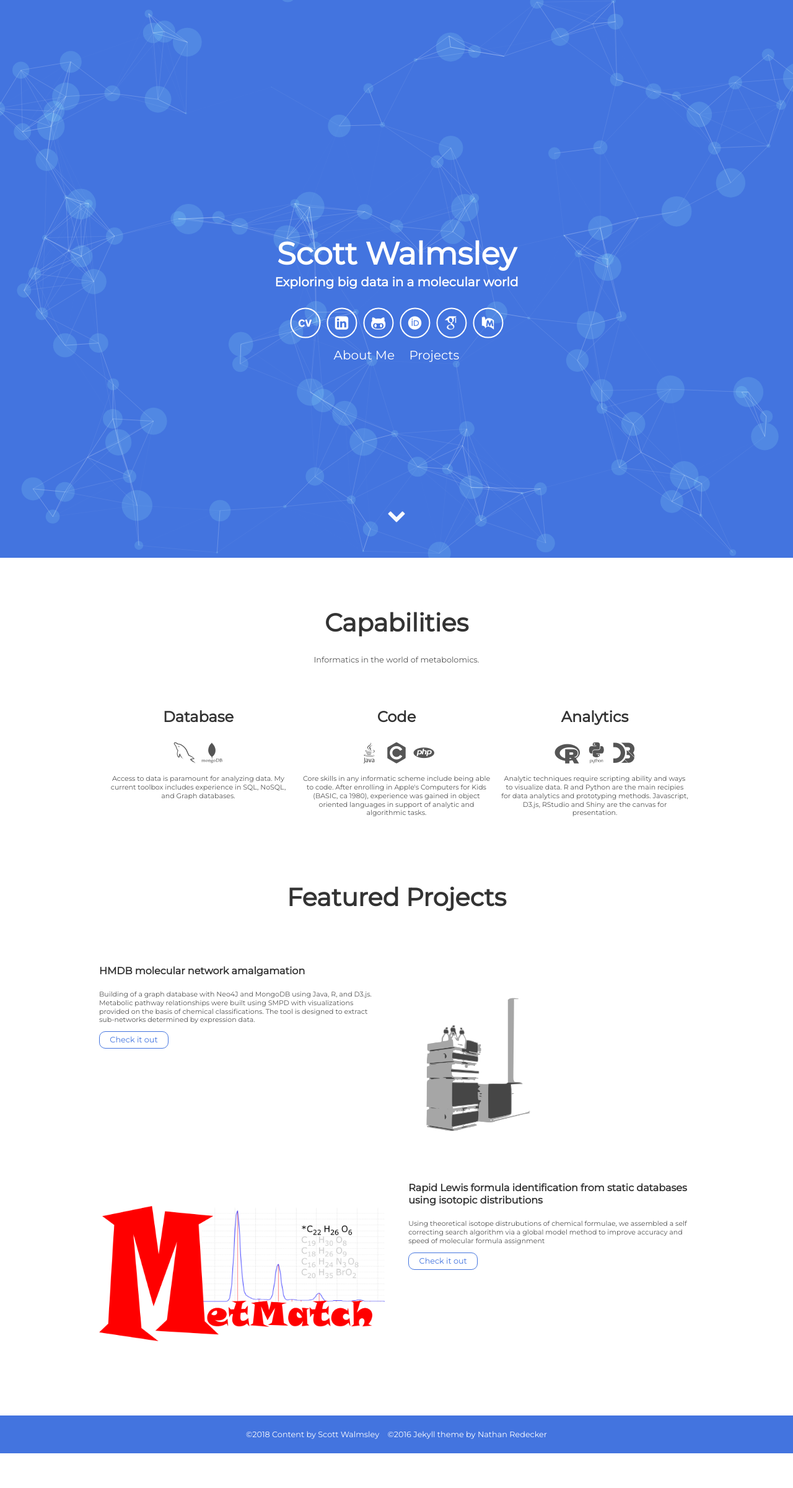
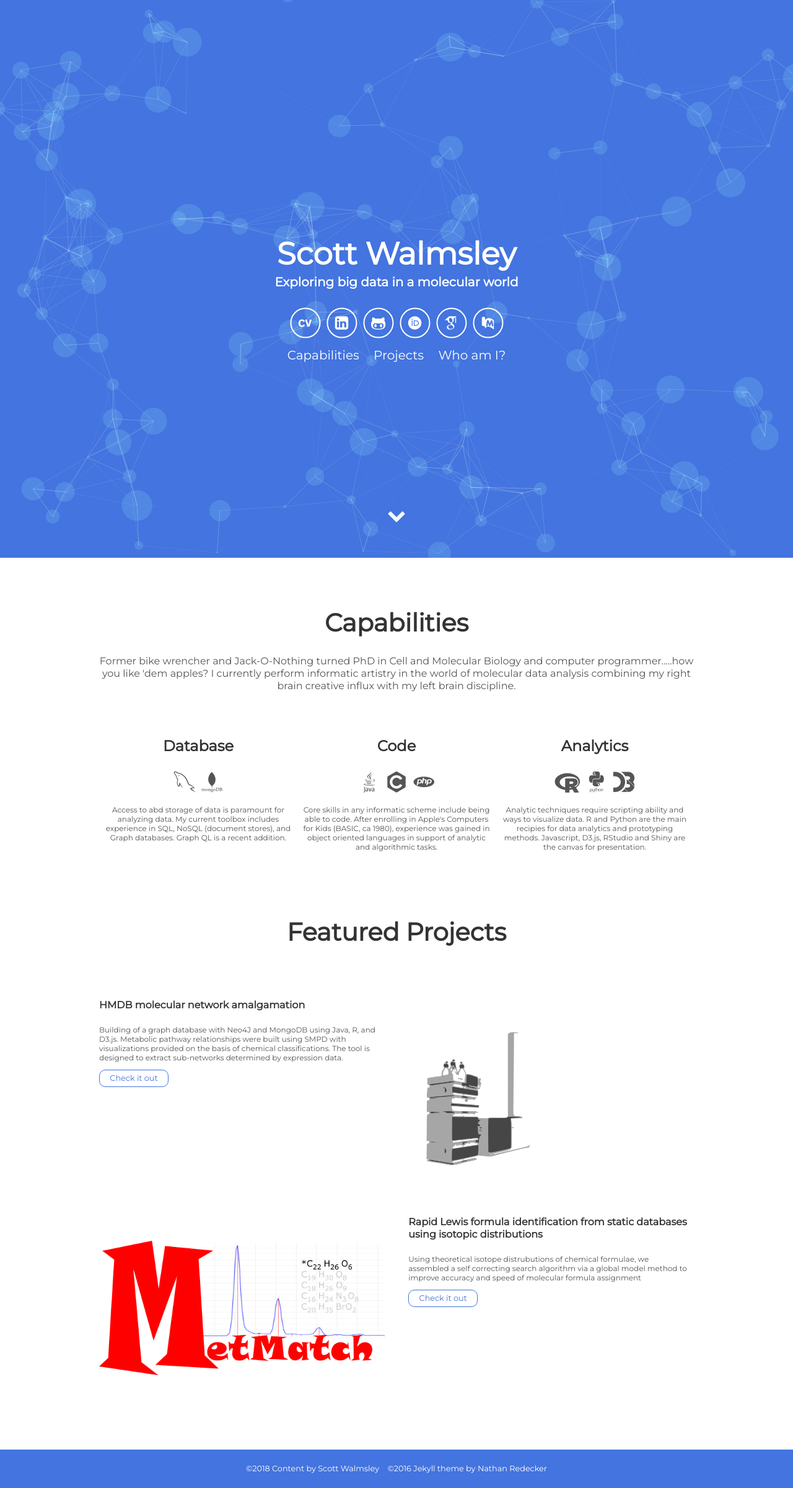
Before and after one commit to scottwalmsley/scottwalmsley.github.io, a Jekyll site: the page built from index.html, in a window 1280 px wide. Shown: the whole page at 62% size. Built offline with Jekyll 4.4.1, drawn with Linux system fonts in a browser that asks for light colours; some web fonts are replaced; before the commit the page ends 2345 px from its top, so only the background shows below that.

Commit message:
COntent update.

```diff
--- a/_config.yml
+++ b/_config.yml
@@ -8,7 +8,7 @@ url: "https://scottwalmsley.github.io" # the base hostname & protocol for your s
 
 # User settings
 username: Scott Walmsley
-user_description: Informatics in the world of metabolomics.
+user_description: Former bike wrencher and Jack-O-Nothing turned PhD in Cell and Molecular Biology and computer programmer.....how you like 'dem apples?  I currently perform informatic artistry in the world of molecular data analysis combining my right brain creative influx with my left brain discipline.
 user_title: Exploring big data in a molecular world
 email: scott@metabosoft.com
 github_username:  scottwalmsley
--- a/_includes/about.html
+++ b/_includes/about.html
@@ -10,7 +10,7 @@
       <i class="devicon-mongodb-plain-wordmark"></i>
       <i class="simple-svg" data-icon="simple-icons:neo4j"></i>
 
-      <p>Access to data is paramount for analyzing data. My current toolbox includes experience in SQL, NoSQL, and Graph databases.</p>
+      <p>Access to abd storage of data is paramount for analyzing data. My current toolbox includes experience in SQL, NoSQL (document stores), and Graph databases. Graph QL is a recent addition.</p>
     </div>
     <div class="tech">
       <h3>Code</h3>
--- a/_includes/header.html
+++ b/_includes/header.html
@@ -5,7 +5,7 @@
         <span class="site-description">{{site.user_title}}</span>
       </h1>
       <div class="header-icons">
-          <a aria-label="My CV" href="/vitae"><i class="icon ai ai-cv ai-3x"></i></a></a>
+          <a aria-label="My CV" href="https://scottwalmsley.github.io/vitae/"><i class="icon ai ai-cv ai-3x"></i></a></a>
           <a aria-label="My Linkedin" target="_blank" href="https://www.linkedin.com/in/scott-walmsley-3a95447/"><i class="icon fa fa-linkedin-square" aria-hidden="true"></i></a>
           <a aria-label="My Github" target="_blank" href="https://github.com/scottwalmsley"><i class="icon fa fa-github-alt" aria-hidden="true"></i></a>
           <a aria-label="My Orcid" href="https://orcid.org/0000-0003-2108-1121"><i class="icon ai ai-orcid ai-3x"></i></a></a>
@@ -13,8 +13,9 @@
           <a aria-label="My Pubmed" target="_blank" href="https://www.ncbi.nlm.nih.gov/sites/myncbi/1vsOqoPioiM9sl/bibliography/54773842/public/?sort=date&direction=descending"><i class="icon ai ai-pubmed ai-3x"></i></a>
       </div>
       <div class="header-links">
-        <a class="link" href="#about" data-scroll>About Me</a>
+        <a class="link" href="#about" data-scroll>Capabilities</a>
         <a class="link" href="#projects" data-scroll>Projects</a>
+        <a class="link" href="#about" data-scroll>Who am I?</a>
       </div>
   </div>
   <a class="down" href="#about" data-scroll><i class="icon fa fa-chevron-down" aria-hidden="true"></i></a>
--- a/src/styles/_about.scss
+++ b/src/styles/_about.scss
@@ -20,13 +20,13 @@
 
 .user {
   text-align: center;
-  font-size: 10px;
+  font-size: 12px;
   display: flex;
   flex-direction: row;
   flex-wrap: wrap;
   justify-content: space-between;
   p {
-    font-size: 11px;
+    font-size: 12px;
   }
   @media only screen and (min-width: $cut) {
     flex-wrap: nowrap;
@@ -37,4 +37,6 @@
 .user-details {
   text-align: center;
   margin: 5px auto;
+  font-size: 16px;
+  text-align: center;
 }
--- a/src/styles/_projects.scss
+++ b/src/styles/_projects.scss
@@ -35,7 +35,7 @@
     width: 48%;
   }
   p {
-    font-size: 11px;
+    font-size: 12px;
   }
 }
 
@@ -46,7 +46,7 @@
     width: 48%;
   }
   p {
-    font-size: 11px;
+    font-size: 12px;
   }
 }
 .images-right {
```
Also changed, not shown: assets/css/main.css.
